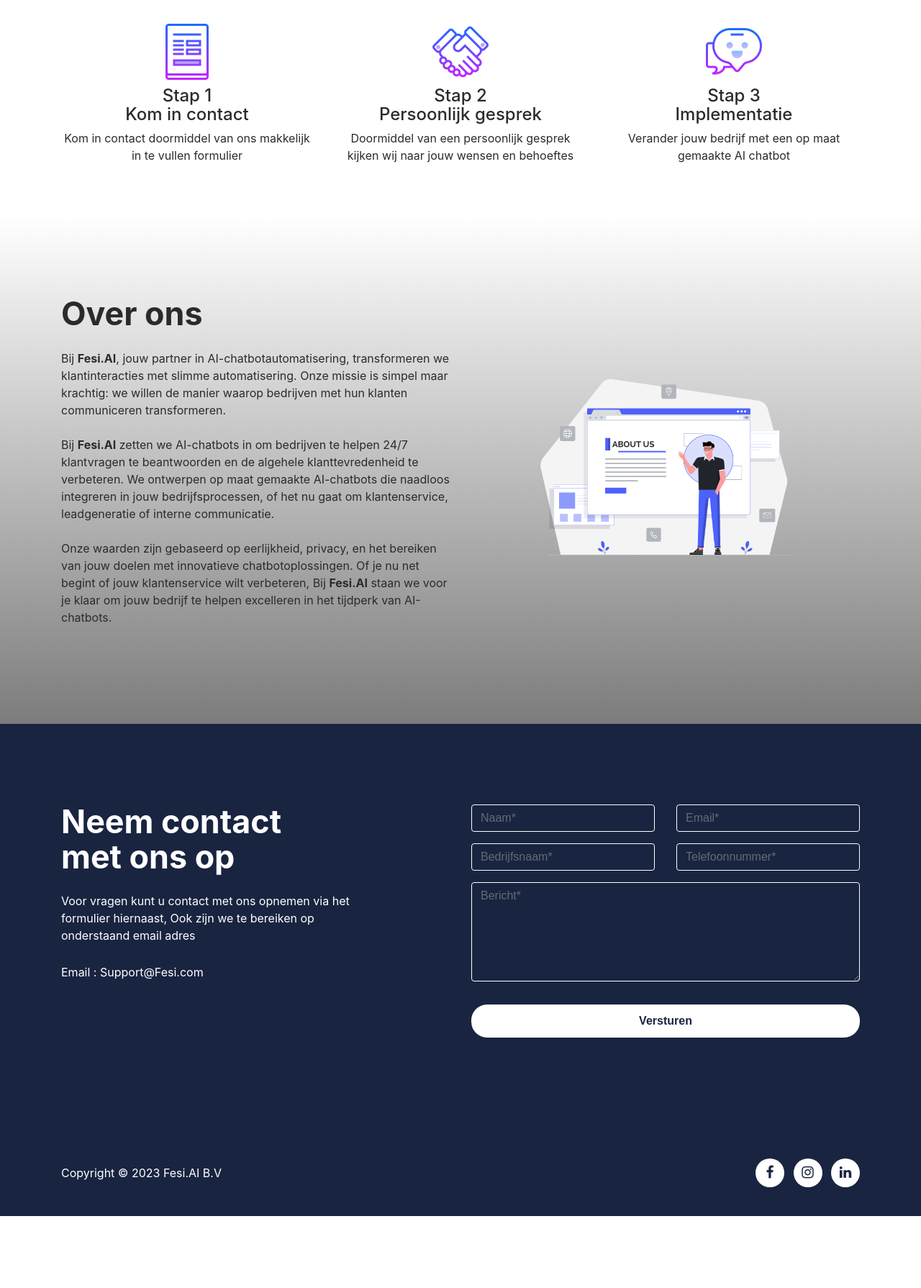
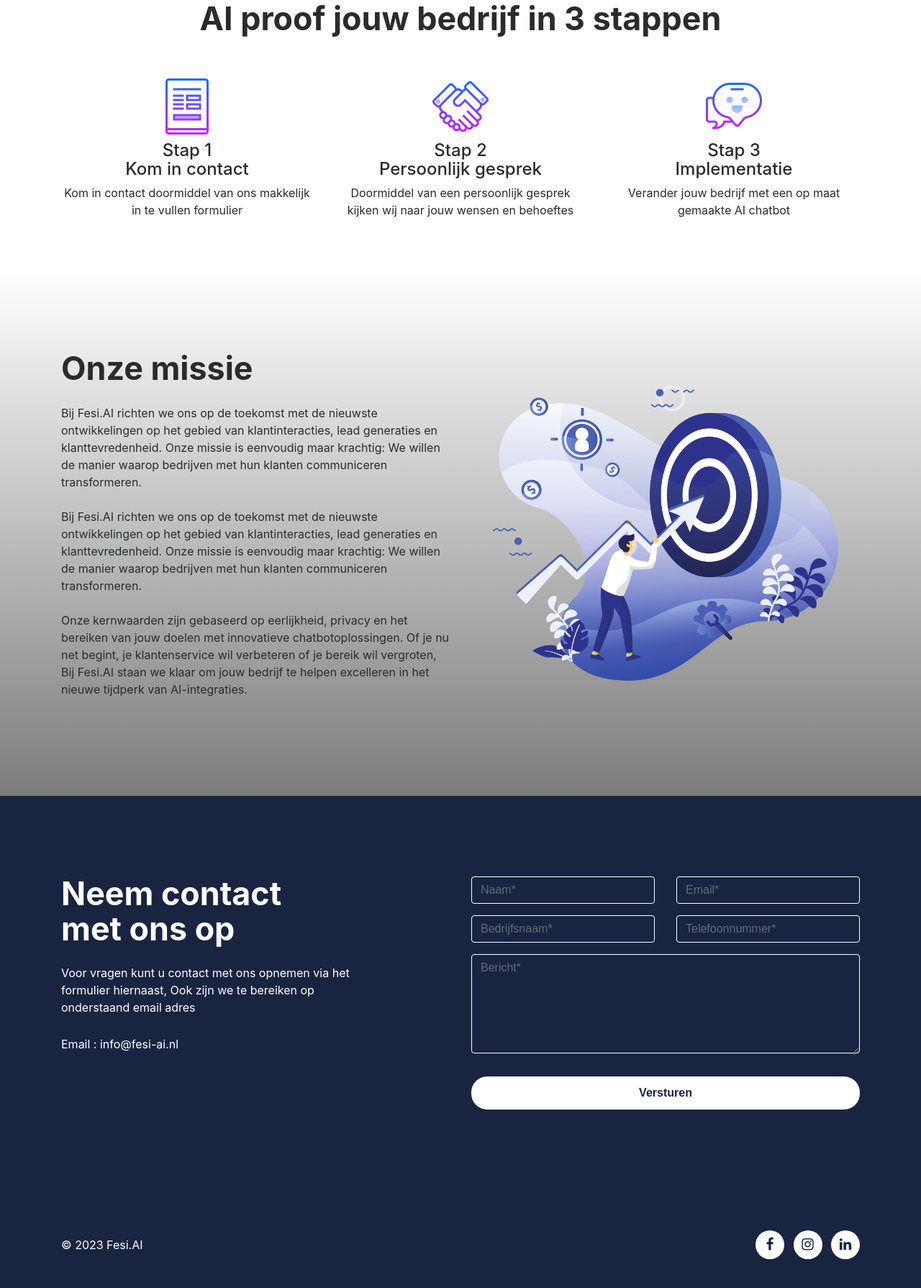
Before and after one commit to Fets7/fesi, a PHP site: page / in a window 1280 px wide. Shown: the part 3002-4792 px from the top of the page at 72% size. Before the commit the page ends 4692 px from the top, so only its background shows below. Run offline with PHP 8.4, Linux system fonts and the light colour scheme.

Commit message:
Add files via upload
+ onze missie(en nieuwe afbeelding)
+ contact form update naar zakelijke google workspace
+ Officieel logo
+ extended banner

```diff
--- a/Fesi.AI/css/custom.css
+++ b/Fesi.AI/css/custom.css
@@ -101,7 +101,7 @@ button {
     background: linear-gradient(to bottom, #7c7c7c 0%, #ffffff 100%);
 
 }
-#overons {
+#onzeMissie {
     background: #9e9e9e;
     background: linear-gradient(#ffffff 0%, #7c7c7c 100%);
 }
--- a/Fesi.AI/index.html
+++ b/Fesi.AI/index.html
@@ -33,12 +33,12 @@
             <header>
                 <!-- Logo -->
                 <div data-aos="fade" data-aos-easing="linear" data-aos-duration="1000" data-aos-once="true" class="navigatie">
-                    <img src="img/logotest.png" alt="logo">
+                    <img src="img/logo1.png" alt="logo">
                     <ul class="nav-links">
                         <!-- <li><a href="#">Dashboard</a></li> -->
                         <li class="center"><a href="#feature-first">Onze Diensten</a></li>
                         <!-- <li class="center"><a href="#feature-last">Waarom AI?</a></li> -->
-                        <li class="center"><a href="#overons">Over ons</a></li>
+                        <li class="center"><a href="#onzeMissie">Onze missie</a></li>
                         <li class="center"><a href="#contact">Contact</a></li>
 
                       </ul>
@@ -49,6 +49,10 @@
             	Versnel jouw<br>
             	Processen met AI
             </h1>
+            <br>
+            <br>
+            <br>
+            <br>
             <br>
             <br>
 
@@ -149,20 +153,20 @@
         </div>
     </div>
     <!-- Over ons -->
-    <div class="jumbotron jumbotron-fluid feature" id="overons">
+    <div class="jumbotron jumbotron-fluid feature" id="onzeMissie">
         <div class="container my-5">
             <div class="row justify-content-between text-center text-md-left">
                 <div data-aos="fade-right" data-aos-duration="1000" data-aos-once="true" class="col-md-6">
-                    <h2 class="font-weight-bold">Over ons</h2>
-                    <p class="my-4">Bij <b>Fesi.AI</b>, jouw partner in AI-chatbotautomatisering, transformeren we klantinteracties met slimme automatisering.
-                        Onze missie is simpel maar krachtig: we willen de manier waarop bedrijven met hun klanten communiceren transformeren.<br><br>
-                        Bij <b>Fesi.AI</b> zetten we AI-chatbots in om bedrijven te helpen 24/7 klantvragen te beantwoorden en de algehele klanttevredenheid te verbeteren.
-                        We ontwerpen op maat gemaakte AI-chatbots die naadloos integreren in jouw bedrijfsprocessen, of het nu gaat om klantenservice, leadgeneratie of interne communicatie.<br><br>
-                        Onze waarden zijn gebaseerd op eerlijkheid, privacy, en het bereiken van jouw doelen met innovatieve chatbotoplossingen. Of je nu net begint of jouw klantenservice wilt verbeteren,
-                        Bij <b>Fesi.AI</b> staan we voor je klaar om jouw bedrijf te helpen excelleren in het tijdperk van AI-chatbots.
+                    <h2 class="font-weight-bold">Onze missie</h2>
+                    <p class="my-4">Bij Fesi.AI richten we ons op de toekomst met de nieuwste ontwikkelingen op het gebied van klantinteracties, lead generaties en klanttevredenheid.
+                        Onze missie is eenvoudig maar krachtig: We willen de manier waarop bedrijven met hun klanten communiceren transformeren.<br><br>
+                        Bij Fesi.AI richten we ons op de toekomst met de nieuwste ontwikkelingen op het gebied van klantinteracties, lead generaties en klanttevredenheid.
+                        Onze missie is eenvoudig maar krachtig: We willen de manier waarop bedrijven met hun klanten communiceren transformeren.<br><br>
+                        Onze kernwaarden zijn gebaseerd op eerlijkheid, privacy en het bereiken van jouw doelen met innovatieve chatbotoplossingen. Of je nu net begint, je klantenservice wil verbeteren of je bereik wil vergroten,
+                        Bij Fesi.AI staan we klaar om jouw bedrijf te helpen excelleren in het nieuwe tijdperk van AI-integraties.
                 </div>
                 <div data-aos="fade-left" data-aos-duration="1000" data-aos-once="true" class="col-md-6 align-self-center">
-                    <img src="img/about-us.png" alt="Take a look inside" class="mx-auto d-block">
+                    <img src="img/onzeMissie.png" alt="Take a look inside" class="mx-auto d-block">
                 </div>
             </div>
         </div>
@@ -180,7 +184,7 @@
                          Ook zijn we te bereiken op<br> onderstaand email adres
                     </p>
                     <ul class="list-unstyled">
-                        <li>Email : Support@Fesi.com</li>
+                        <li>Email : info@fesi-ai.nl</li>
                         <!-- <li>Telefoonummer : 06 87654321</li> -->
                     </ul>
                 </div>
@@ -221,7 +225,7 @@
         <div class="container">
             <div class="row justify-content-between">
             	<div class="col-md-6 text-white align-self-center text-center text-md-left my-2">
-                    Copyright © 2023 Fesi.AI B.V
+                    © 2023 Fesi.AI
                 </div>
                 <div class="col-md-6 align-self-center text-center text-md-right my-2" id="social-media">
                     <a href="#" class="d-inline-block text-center ml-2">
--- a/Fesi.AI/js/contact.js
+++ b/Fesi.AI/js/contact.js
@@ -1,6 +1,6 @@
     const form = document.querySelector("#form")
     const submitButton = document.querySelector("#submit")
-    const scriptURL = 'https://script.google.com/macros/s/AKfycbwSI6i7qOAZwMlrZzdXhux--C08lGzUDdj0HrIeA9X2VBnIqGEqkAwzBCB-VKE1j4uS/exec'
+    const scriptURL = 'https://script.google.com/macros/s/AKfycbwyCQv-XG3_p7uypczqt-h6tyMoIrFF6KwuZRlJmnp3Agr8Q8aKRcWLdfzj4ylA3Si9/exec'
 
     form.addEventListener('submit', e => {
       submitButton.disabled = true
```
Also changed, not shown: Fesi.AI/img/logo.png, Fesi.AI/img/logo1.png (added), Fesi.AI/img/onzeMissie.png (added).
